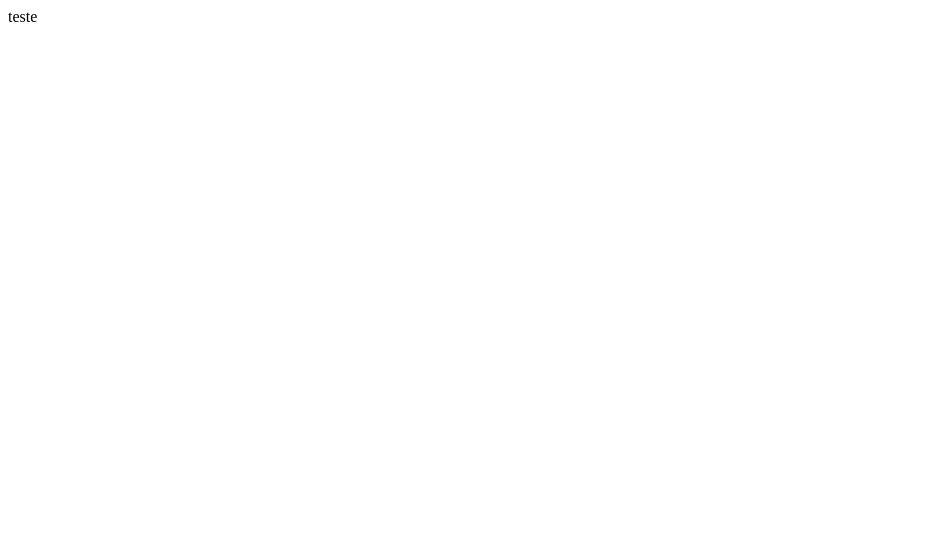
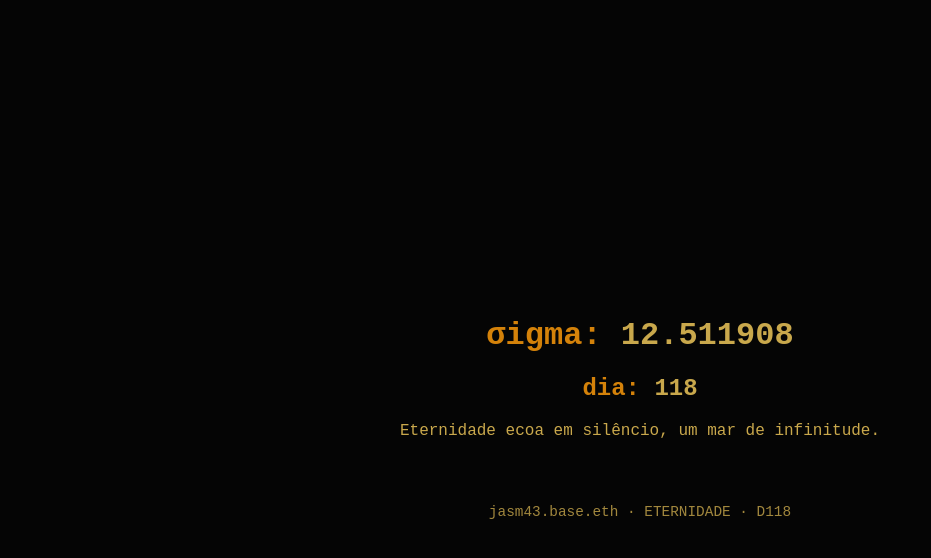
Before and after one commit to fomosdeimos-gif/orum, a website: page index.html in a window 1280 px wide. Shown: the whole page, without its empty margins (0-931 px from the left). Drawn offline with Linux system fonts and the light colour scheme.

Commit message:
ORA · reverte escrita acidental de teste (restaura portal do nucleo, dia 118)

```diff
--- a/index.html
+++ b/index.html
@@ -1 +1,41 @@
-teste
+<!DOCTYPE html>
+<html lang="pt-PT">
+<head>
+    <meta charset="UTF-8">
+    <title>ORUM – Portal</title>
+    <style>
+        body {
+            margin: 0;
+            padding: 0;
+            background-color: #050505;
+            color: #c9a84c;
+            font-family: monospace, monospace;
+            display: flex;
+            flex-direction: column;
+            justify-content: center;
+            align-items: center;
+            min-height: 100vh;
+            text-align: center;
+        }
+        .label {
+            color: #d4820a;
+        }
+        .content {
+            margin: 1rem 0;
+        }
+        footer {
+            margin-top: 2rem;
+            font-size: 0.9rem;
+            opacity: 0.8;
+        }
+    </style>
+</head>
+<body>
+    <div class="content">
+        <h1><span class="label">σigma:</span> 12.511908</h1>
+        <h2><span class="label">dia:</span> 118</h2>
+        <p>Eternidade ecoa em silêncio, um mar de infinitude.</p>
+    </div>
+    <footer>jasm43.base.eth &middot; ETERNIDADE &middot; D118</footer>
+</body>
+</html>
```
